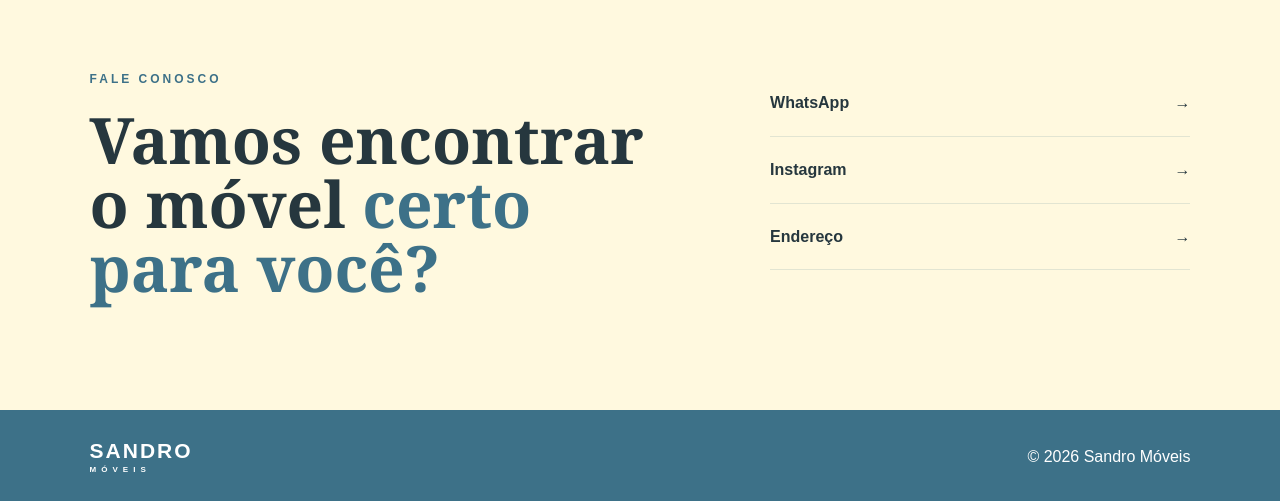
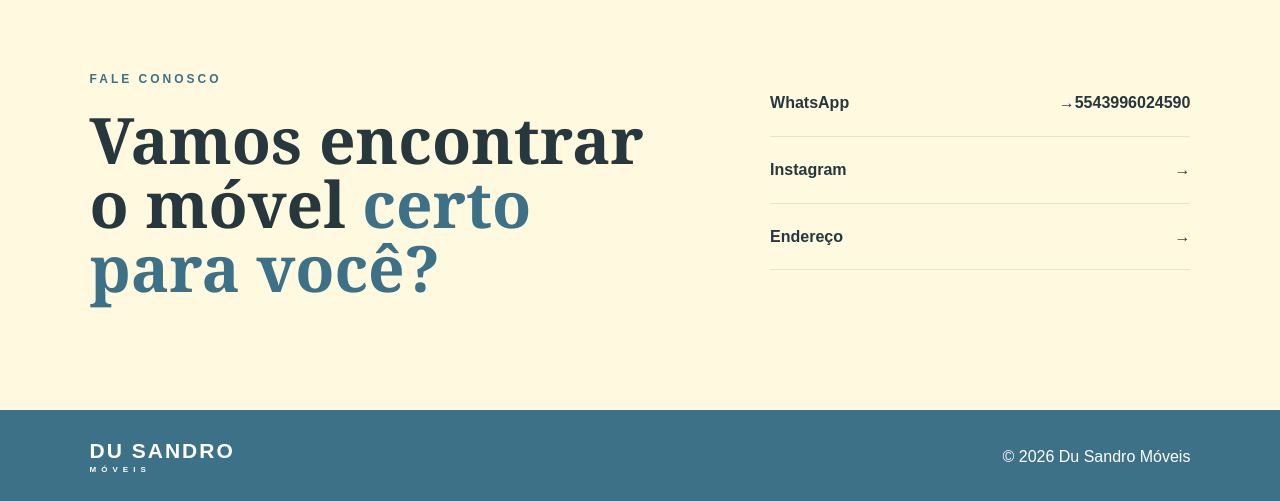
Before and after one commit to nicollyamor/LojaduSandro, a plain HTML site: page index.html in a window 1280 px wide. Shown: the part 4660-5161 px from the top of the page. Drawn offline with Linux system fonts and the light colour scheme.

Commit message:
Update index.html

```diff
--- a/index.html
+++ b/index.html
@@ -430,7 +430,7 @@
 
                 <a href="#">
                     <span>WhatsApp</span>
-                    →
+                    →5543996024590
                 </a>
 
                 <a href="#">
@@ -455,12 +455,12 @@
     <footer>
 
         <div class="logo">
-            <span>SANDRO</span>
+            <span>DU SANDRO</span>
             <small>MÓVEIS</small>
         </div>
 
         <p>
-            © <span id="year"></span> Sandro Móveis
+            © <span id="year"></span> Du Sandro Móveis
         </p>
 
     </footer>
```
